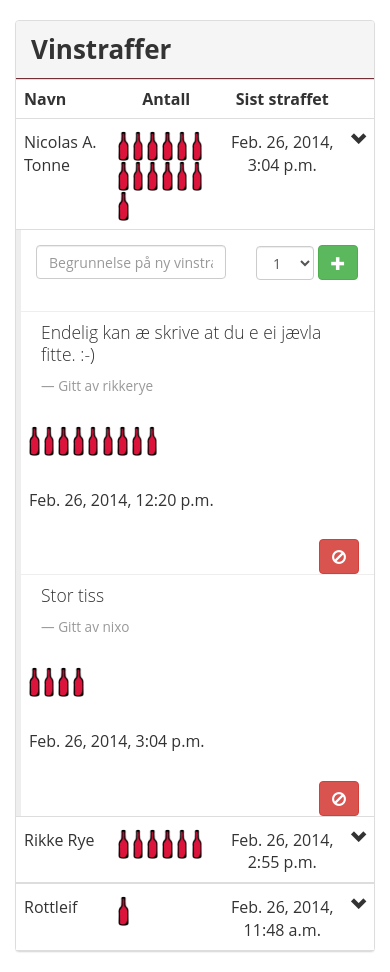
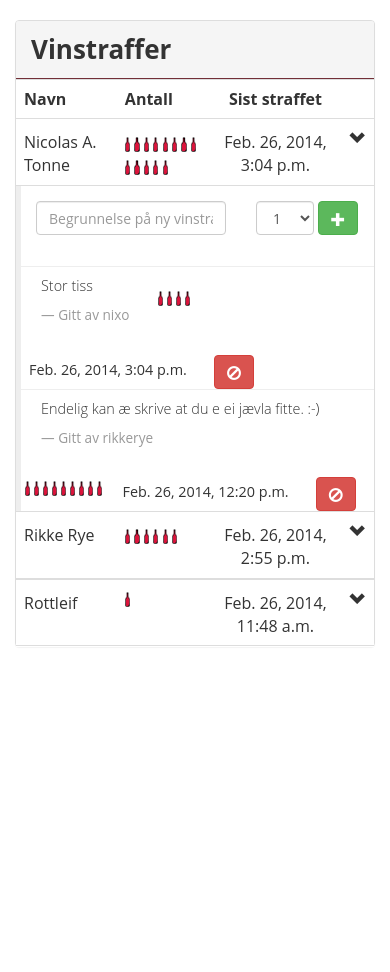
Before and after one commit to dotkom/redwine, a Django app: page / in a window 390 px wide, after a click that opens the changed part. Shown: the part 59-1031 px from the top of the page. After the commit the page ends 705 px from the top, so only its background shows below. Run offline with Django 3.2, Linux system fonts and the light colour scheme; a user stored in the database is signed in; data comes from the database, SQL or seed files in the repository; both versions use the stored data as it was after the commit; parts of the project's set-up code (start-up, migrations or seed data) failed here and were passed over; some libraries are stand-ins or nearby versions.

Commit message:
Other stuff

```diff
--- a/redWine/models.py
+++ b/redWine/models.py
@@ -1,5 +1,6 @@
 from django.db import models
 from django.contrib.auth.models import User
+from django.db.models import Count
 from django.db.models.signals import post_save
 
 class UserProfile(models.Model):
@@ -20,9 +21,10 @@
     to = models.ForeignKey(UserProfile, related_name='straffer')
     giver = models.ForeignKey(UserProfile, related_name='straffer_gitt')
     amount = models.PositiveIntegerField()
-    reason = models.CharField(max_length=80)
+    reason = models.CharField(max_length=100)
     date = models.DateTimeField(auto_now=True)
     def __unicode__(self):
         return u'%s - %s' % (self.amount, self.to)
     class Meta:
+        ordering = ['-date']
         get_latest_by = 'date'
--- a/redWine/static/css/redwine.css
+++ b/redWine/static/css/redwine.css
@@ -72,7 +72,7 @@
 }
 
 .glyphicon{
-    line-height: 150%;
+    line-height: 143%;
 
 }
 
@@ -90,10 +90,22 @@
   width: 100% !important;
   display: -webkit-flex;
 }
+.noLeftPadd{
+  padding-left: 4px !important;
+}
 
 .addBox{
   min-width:133px;
   float: right;
+}
+
+.breakword{
+   word-wrap: break-word;
+}
+
+.clickable{
+  cursor: pointer;
+  cursor: hand;
 }
 
 .newCol{
@@ -106,6 +118,12 @@
 }
 .col-sm-2{
     padding-top: 20px !important;
+  display: inline-block;
+  vertical-align: top;
+}
+.col-md-6{
+  display: inline-block;
+  vertical-align: top;
 }
 .minCell{
     padding-top: 25px !important;
@@ -138,8 +156,19 @@
 }
 
 @media all and (max-width: 768px) {
+blockquote p {
+    font-size: 90%;
+  }
+
   .nav li {
     display: inline-block;
   }
+.wine{
+    height: 15px;
+}
+.col-sm-2{
+   font-size: 90%;
+  vertical-align: top;
+}
 
 }
--- a/redWine/templates/index.html
+++ b/redWine/templates/index.html
@@ -7,18 +7,17 @@
 {% load filters %}
 
 {% block content %}
-
+<!-- todo: sort by name/last given/total amount -->
 <div class="panel panel-default" id="accordion">
   <div class="panel-heading">Vinstraffer</div>
   <table class="table">
     <tr class="center">
         <td class="left col-md-6"><strong>Navn</strong></td>
-        <td><strong>Antall</strong></td>
+        <td class="left"><strong>Antall</strong></td>
         <td><strong>Sist straffet</strong></td>
         <td></td>
     </tr>
 
-    {{user.komite}}
     {%for member in users %}
     {%ifequal member.komite 'dotKom' %}
     <tr data-toggle="collapse" data-target="#{{forloop.counter}}" data-parent="#accordion" class="accordion-toggle center clickable">
@@ -28,7 +27,7 @@
             <img src="/static/img/wine.png" alt="Vin" class="wine">
             {% endfor %}
         </td>
-        <td class="nameCell">{{ member.straffer.all.latest.date }}</td>
+        <td class="nameCell">{{ member.straffer.latest.date }}</td>
         <td><a href="#"><span class="glyphicon glyphicon-chevron-down"></span></a></td>
     </tr>
     <tr>
@@ -44,7 +43,7 @@
                         <div class="col-xs-10">
                         <label class="sr-only" for="exampleInputEmail2">Ny Vinstraff</label>
                         {{ form.reason.errors }}
-                      <input type="text" class="form-control" id="id_reason" name="reason" placeholder="Begrunnelse på ny vinstraff">
+                      <input type="text" maxlength="100" class="form-control" id="id_reason" name="reason" placeholder="Begrunnelse på ny vinstraff">
                           </div>
                         <div class="addBox col-xs-1">
                           {{ form.amount.errors }}
@@ -67,18 +66,16 @@
                   <hr>
                   <div class="col-md-6">
                     <blockquote>
-                    <p>{{ straff.reason }}</p>
+                    <p class="breakword">{{ straff.reason }}</p>
                     <small>Gitt av <cite title="Source Title">{{ straff.giver }}</cite></small>
                     </blockquote>
                   </div>
 
-                  <div title="{{ straff.amount }} vinstraffer." class="col-sm-2 nameCell left">
+                  <div title="{{ straff.amount }} vinstraffer." class="col-sm-2 nameCell left noLeftPadd">
                         {% for vin in straff.amount|get_range %}
                         <img src="/static/img/wine.png" alt="Vin" class="wine">
                         {% endfor %}
                     </div>
-
-                    <!-- todo: komitéfilter, col- på alle grids, minwith med cols, formshit, leftaligned straffer, input width -->
 
                     <div title="Vinstraff gitt {{ straff.date }}" class="col-sm-2 nameCell minCell">
                           {{straff.date}}
@@ -91,10 +88,8 @@
                     </span>
                   </div>
                   </div>
-
-                    </form>
-
                     {% endfor %}
+                  </form>
                 </div>
             </div>
 
--- a/redWine/views.py
+++ b/redWine/views.py
@@ -5,6 +5,7 @@
 from django.template import Context
 from django.shortcuts import render, get_object_or_404, redirect
 from django.contrib.auth.decorators import login_required
+from django.core.exceptions import PermissionDenied #change error
 from .models import UserProfile, Straff
 from .forms import newPenaltyForm
 
@@ -17,28 +18,28 @@
         act=str(request.POST['act'])
         form = newPenaltyForm(data=request.POST)
         print(act)
-        if act =='add' and int(form.data['amount'])<=10 and len(form.data['reason'])<85:
-          #todo: sjekk at man gir til samme komite
-          s=Straff(
-                  giver=UserProfile.objects.get(user=request.user),
-                  to=UserProfile.objects.get(pk=(int(form.data['to'])-1)),
-                  amount=int(form.data['amount']),
-                  reason=str(form.data['reason'].encode('utf8'))
-                  )
-          s.save()
+        if act =='add':
+          if int(form.data['amount'])<=10 and 1<len(form.data['reason'])<=100:
+            #todo: sjekk at man gir til samme komite
+            s=Straff(
+                    giver=UserProfile.objects.get(user=request.user),
+                    to=UserProfile.objects.get(pk=(int(form.data['to'])-1)),
+                    amount=int(form.data['amount']),
+                    reason=str(form.data['reason'].encode('utf8'))
+                    )
+            s.save()
+          else:
+            raise PermissionDenied
 
         elif 'delete' in act: #todo: sjekk at man ikke sletter sin egen
           straffen=Straff.objects.get(pk=int(act.split(" ")[1]))
           if str(straffen.to.user.username) != str(request.user):
             straffen.delete()
-
-        elif act=='edit':
-          pass
     else:
         form=newPenaltyForm()
 
     straffer=Straff.objects.all()
-    users=UserProfile.objects.all()
+    users=sorted(UserProfile.objects.all(), key=lambda a: a.total(), reverse=True)
     return render(request, 'index.html', {
         'users' : users,
         'submittedNew' : submitted,
```
Also changed, not shown: redWine.db.
